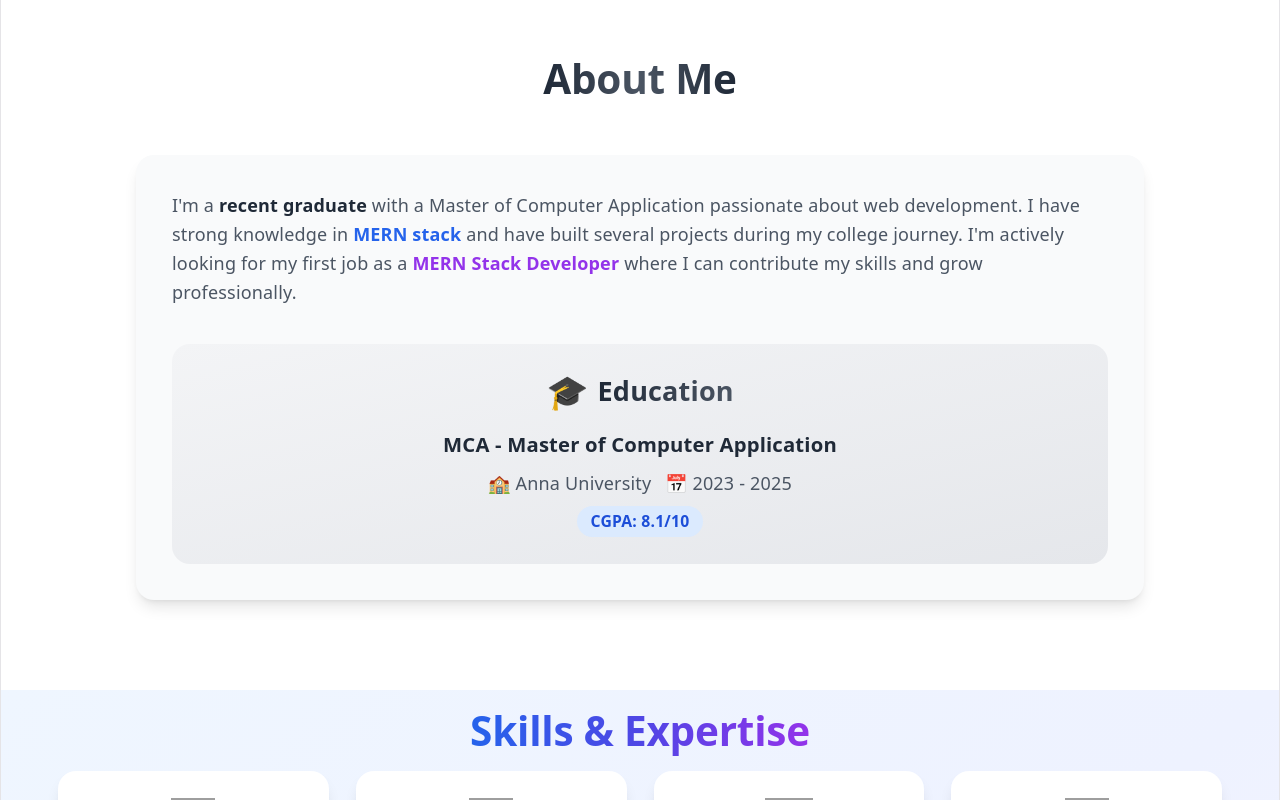
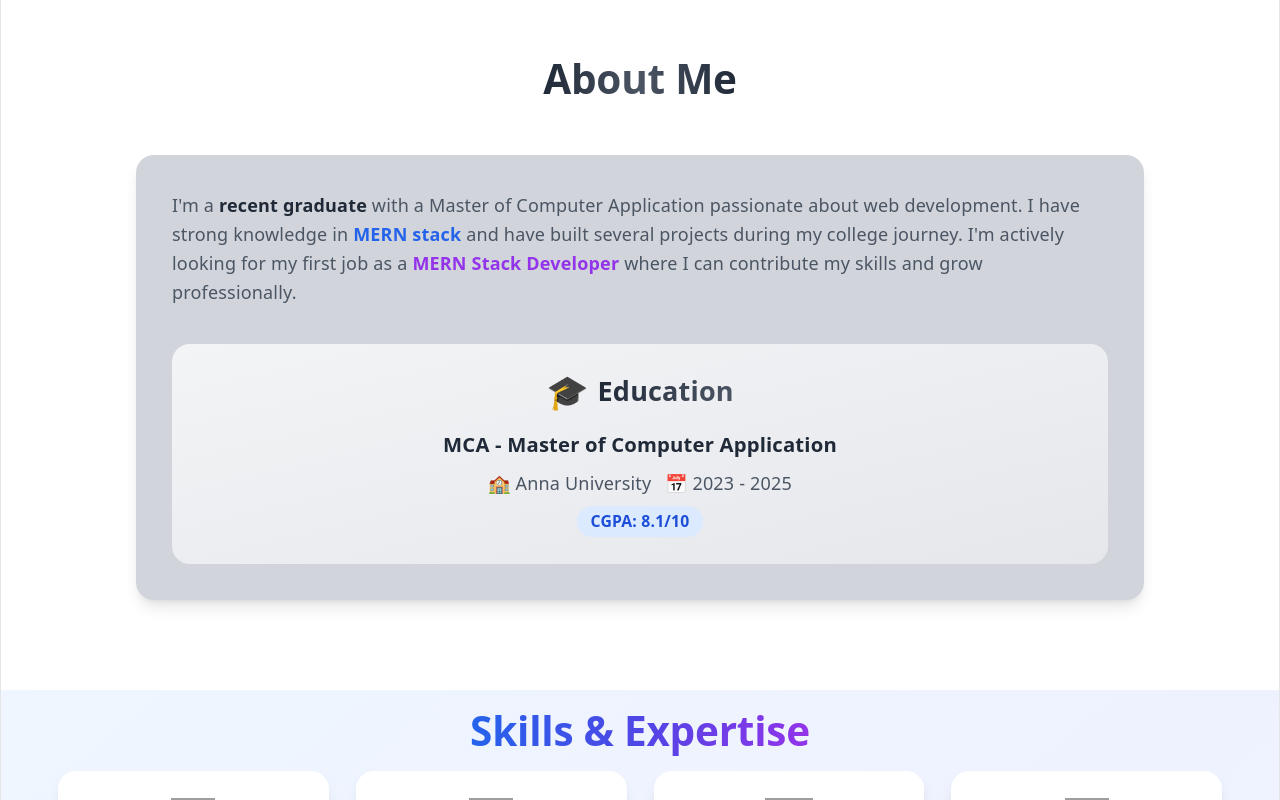
Before and after one commit to veera-vijay/Resume, a React (Vite) app: page / in a window 1280 px wide. Shown: the part 556-1356 px from the top of the page. Built offline with nearby package versions, Linux system fonts and the light colour scheme; grey boxes are pictures that could not be loaded.

Commit message:
last commit

```diff
--- a/src/App.jsx
+++ b/src/App.jsx
@@ -1,12 +1,13 @@
 import React, { useState, useEffect } from "react";
-import resume from "./vijay resume.pdf"
-import About from "./Components/About"
-import Skills from "./Components/Skills"
-import Projects from "./Components/Projects"
+import resume from "./vijay resume.pdf";
+import About from "./Components/About";
+import Skills from "./Components/Skills";
+import Projects from "./Components/Projects";
 import { Experience } from "./Components/Experience";
 import Contact from "./Components/Contact";
 import Resume from "./Resume";
 import Footer from "./Components/Footer";
+
 
 export function App() {
   const [isMenuOpen, setIsMenuOpen] = useState(false);
@@ -311,39 +312,13 @@ export function App() {
         </div>
       </section>
 
-      {/* About Section - Full Width */}
-
       <About></About>
-
-      {/* Skills Section - Full Width */}
-
       <Skills></Skills>
-
-      {/* Projects Section - Full Width */}
-    <Projects></Projects>
-
-      {/* Experience Section - Full Width */}
-     <Experience></Experience>
-
-
-
-      {/* Contact Section - Full Width */}
-
-     <Contact></Contact>
-
-
-
-
-
-      {/* Resume Section - Full Width */}
-
+      <Projects></Projects>
+      <Experience></Experience>
+      <Contact></Contact>
       <Resume></Resume>
-
-      {/* Footer - Full Width */}
-
       <Footer> </Footer>
-
-
 
       <style jsx>{`
         @keyframes fade-in-up {
--- a/src/Components/About.jsx
+++ b/src/Components/About.jsx
@@ -9,12 +9,12 @@ export const About = () => {
       >
         <div className="  max-w-[1200px] mx-auto px-4">
           <h2 className="text-2xl sm:text-3xl md:text-4xl font-bold text-center mb-8 sm:mb-12">
-            <span className="bg-gradient-to-r from-gray-800 via-gray-600 to-gray-800 dark:from-white dark:via-gray-300 dark:to-white bg-clip-text text-transparent animate-gradient">
+            <span className="  font-poppins bg-gradient-to-r from-gray-800 via-gray-600 to-gray-800 dark:from-white dark:via-gray-300 dark:to-white bg-clip-text text-transparent animate-gradient">
               About Me
             </span>
           </h2>
 
-          <div className="max-w-4xl mx-auto bg-gray-50 dark:bg-gray-800 rounded-2xl p-6 sm:p-8 shadow-lg ">
+          <div className="max-w-4xl mx-auto bg-gray-300 dark:bg-gray-800 rounded-2xl p-6 sm:p-8 shadow-lg ">
             <p className="text-base sm:text-left text-gray-600 dark:text-gray-300 mb-6 leading-relaxed">
               I'm a{" "}
               <span className="font-bold text-gray-800 dark:text-white">
```
